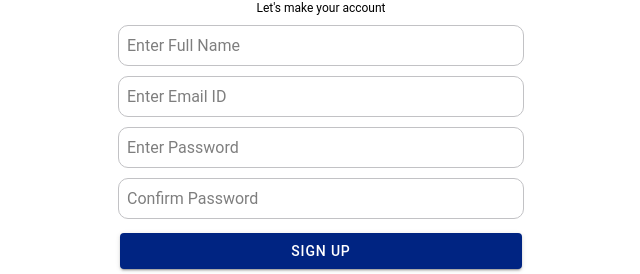
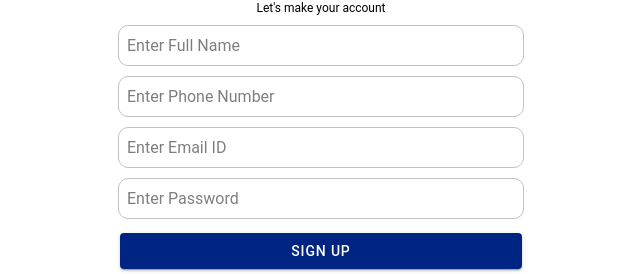
Before and after one commit to DigbijayNayak/medion-app, a React (Create React App) app: page /signup in a window 1280 px wide. Shown: the part 179-453 px from the top of the page, without its empty margins (319-959 px from the left). Built offline with nearby package versions, Linux system fonts and the light colour scheme; no server answers; the database is empty.

Commit message:
Initial Commit

```diff
--- a/src/components/Signup.tsx
+++ b/src/components/Signup.tsx
@@ -32,7 +32,7 @@ const SignupPage: React.FC = () => {
   const [name, setName] = useState<any>("");
   const [email, setEmail] = useState<any>("");
   const [password, setPassword] = useState<any>("");
-  const [compassword, setComPassword] = useState<any>("");
+  const [number, SetNumber] = useState<any>("");
   const [present] = useIonToast();
   const [presentAlert] = useIonAlert();
   const [loading, dismissloading] = useIonLoading();
@@ -62,7 +62,7 @@ const SignupPage: React.FC = () => {
   const templateParams = {
     name: name,
     email: email,
-    message: "You are ready to use the application."
+    message: "You are ready to use the application.",
   };
   const sendEmail = () => {
     emailjs
@@ -80,20 +80,26 @@ const SignupPage: React.FC = () => {
           console.log("FAILED...", err);
         }
       );
-  }
+  };
 
   const clearInputs = () => {
     setName("");
     setEmail("");
     setPassword("");
-    setComPassword("");
+    SetNumber("");
   };
   const handleRegister = async () => {
     var atposition = email.indexOf("@");
     var dotposition = email.lastIndexOf(".");
     try {
       if (name == null || name === "") {
-        const msg = "Name can't be empty";
+        const msg = "Name can't be empty.";
+        handleToast(msg, "danger");
+      } else if (number == null || number === "") {
+        const msg = "Phone Number can't be empty.";
+        handleToast(msg, "danger");
+      } else if (number.length < 10) {
+        const msg = "Enter Correct Phone Number.";
         handleToast(msg, "danger");
       } else if (email == null || email === "") {
         const msg = "Email can't be empty";
@@ -108,16 +114,13 @@ const SignupPage: React.FC = () => {
       } else if (
         password == null ||
         password === "" ||
-        compassword == null ||
-        compassword === ""
+        number == null ||
+        number === ""
       ) {
         const msg = "Password can't be empty";
         handleToast(msg, "danger");
       } else if (password.length < 6) {
         const msg = "Password must be at least 6 characters long";
-        handleToast(msg, "danger");
-      } else if (password !== compassword) {
-        const msg = "Wrong Confirm Password";
         handleToast(msg, "danger");
       } else {
         try {
@@ -132,6 +135,7 @@ const SignupPage: React.FC = () => {
               console.log(userCredential);
               setDoc(doc(db, "users", userCredential.user.uid), {
                 name: name,
+                phoneNumber: number,
                 email: email,
                 uid: userCredential.user.uid,
               });
@@ -197,11 +201,21 @@ const SignupPage: React.FC = () => {
               ></IonInput>
             </IonCol>
           </IonRow>
-
           <IonRow className="ion-justify-content-center">
             <IonCol size="12" sizeSm="4">
               <IonInput
-                type="email"
+                type="tel"
+                placeholder="Enter Phone Number"
+                className="input"
+                value={number}
+                onIonChange={(event) => SetNumber(event.detail.value)}
+              ></IonInput>
+            </IonCol>
+          </IonRow>
+          <IonRow className="ion-justify-content-center">
+            <IonCol size="12" sizeSm="4">
+              <IonInput
+                type="text"
                 placeholder="Enter Email ID"
                 className="input"
                 value={email}
@@ -218,18 +232,6 @@ const SignupPage: React.FC = () => {
                 className="input"
                 value={password}
                 onIonChange={(event) => setPassword(event.detail.value)}
-              ></IonInput>
-            </IonCol>
-          </IonRow>
-
-          <IonRow className="ion-justify-content-center">
-            <IonCol size="12" sizeSm="4">
-              <IonInput
-                type="password"
-                placeholder="Confirm Password"
-                className="input"
-                value={compassword}
-                onIonChange={(event) => setComPassword(event.detail.value)}
               ></IonInput>
             </IonCol>
           </IonRow>
```
